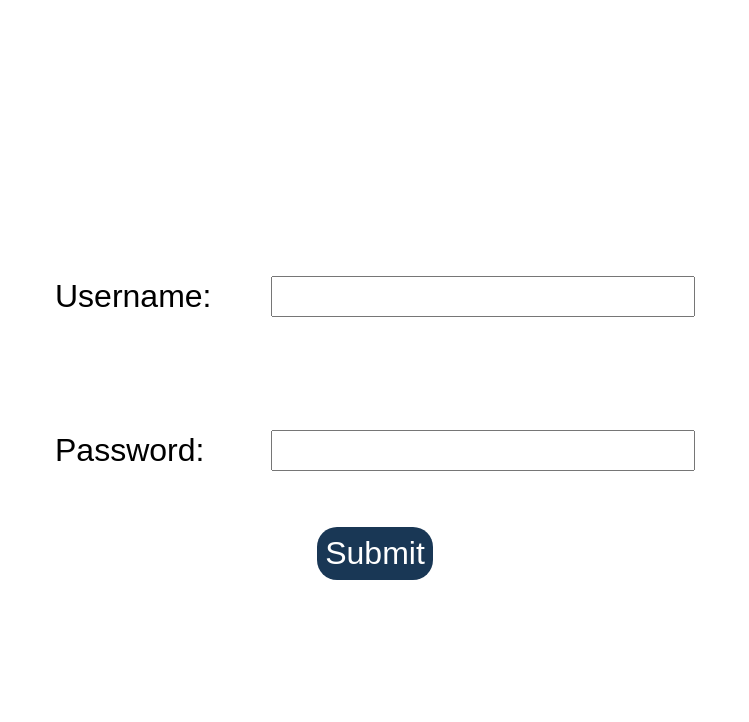
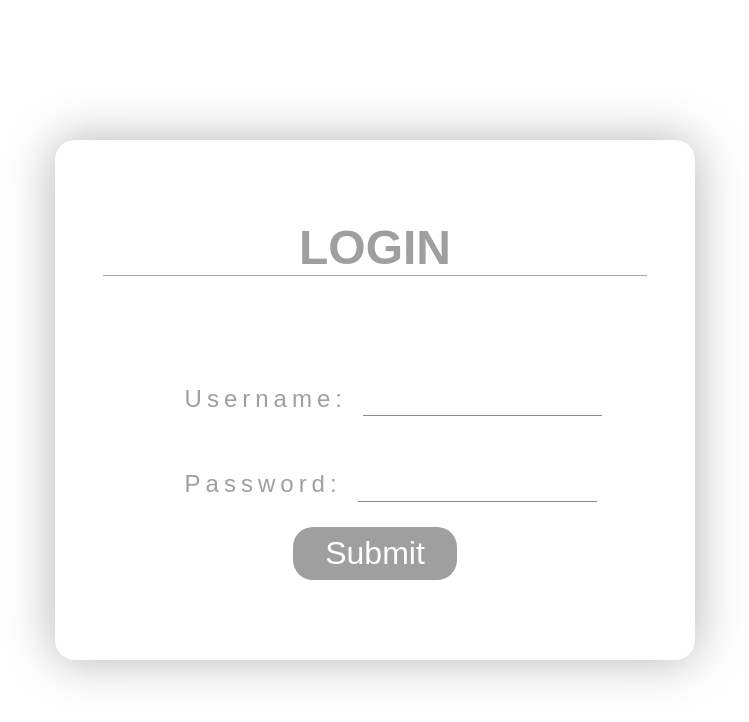
Before and after one commit to abhay-ag/jQuery, a website: page AJAX/task-day/index.html in a window 1280 px wide. Shown: the whole page, without its empty margins (265-1014 px from the left). Drawn offline with Linux system fonts and the light colour scheme.

Commit message:
styling updated | ui made smooth

```diff
--- a/AJAX/task-day/index.html
+++ b/AJAX/task-day/index.html
@@ -10,6 +10,7 @@
 <body>
     <main class="main">
         <div class="card">
+            <h1>LOGIN</h1>
             <div class="uname">
                 Username: <input type="text" class="uName">
             </div>
--- a/AJAX/task-day/styles.css
+++ b/AJAX/task-day/styles.css
@@ -12,38 +12,57 @@ body{
 }
 .main{
     width: 100%;
-    height: 50vh;
+    height: 100vh;
     display: flex;
     align-items: center;
     justify-content: center;
 }
 .card{
     width: 50%;
-    height: 45vh;
+    height: 65vh;
     display: flex;
     flex-direction: column;
     justify-content: center;
     align-items: center;
+    color: #9f9f9f;
+    box-shadow: 0 0 50px 0 rgba(0,0,0,0.3);
+    box-sizing: border-box;
+    padding: 5rem 3rem;
+    border-radius: 20px;
+}
+h1{
+    font-size: 3rem;
+    border-bottom: 1px solid rgb(0,0,0,0.35);
+    width: 100%;
+    text-align: center;
+    margin-bottom: 5rem;
 }
 .uname, .password{
-    width: 100%;
+    width: 70%;
     height: 22.5vh;
     display: flex;
     flex-direction: row;
     justify-content: space-between;
     align-items: center;
-    font-size: 2rem;
+    font-size: 1.5rem;
+    letter-spacing: 5px;
 }
 .uName, .pswrd{
-    font-size: 2rem;
-    margin-left: 2rem;
+    font-size: 1rem;flex: 1;
+    letter-spacing: 4px;
+    margin-left: 1rem;
+    outline: none;
+    border: none;
+    border-bottom: 1px solid #8d8d8d;
+    padding: 0.5rem 1rem;
+    color: #7f7f7f;
 }
 .submit{
     font-size: 2rem;
-    padding: 0.5rem;
+    padding: 0.5rem 2rem;
     outline: none;
     border: none;
-    background-color: rgb(25,55,85);
+    background-color: #9f9f9f;
     color: white;
     border-radius: 20px;
 }
```
